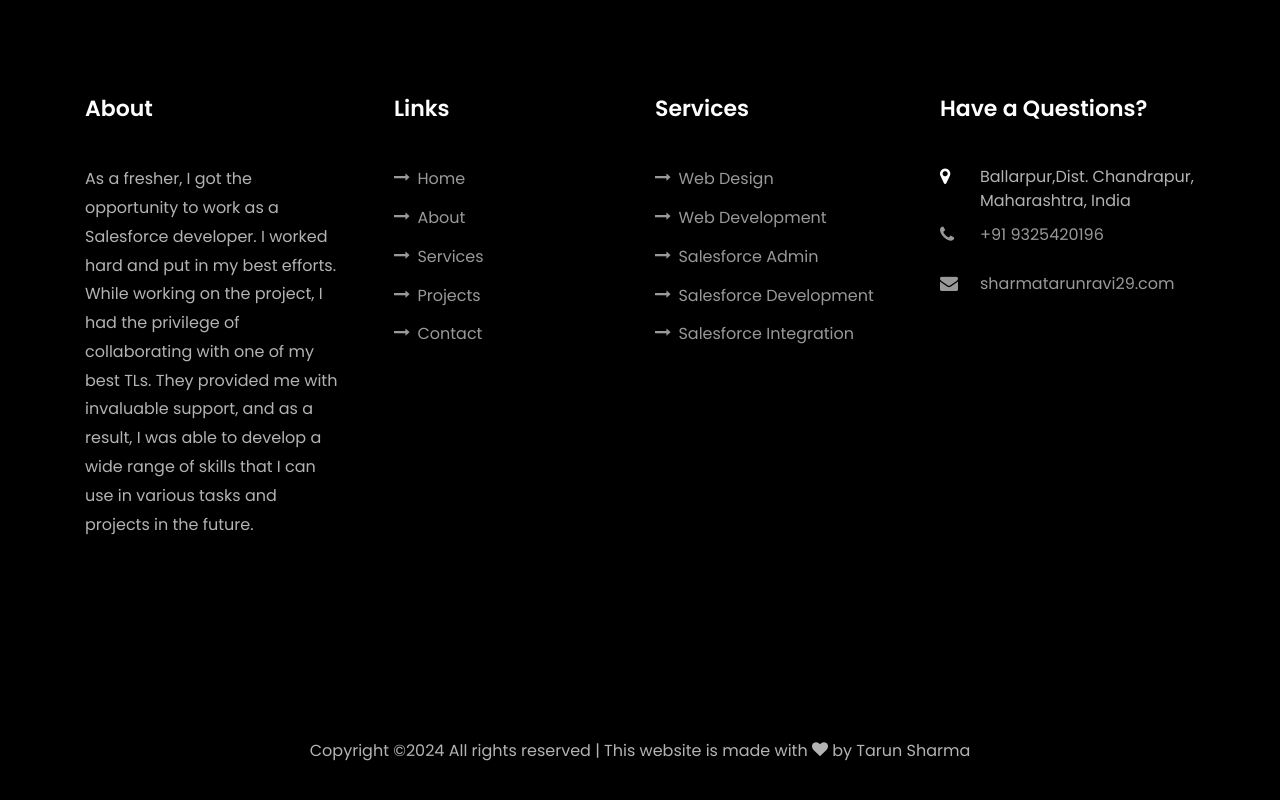
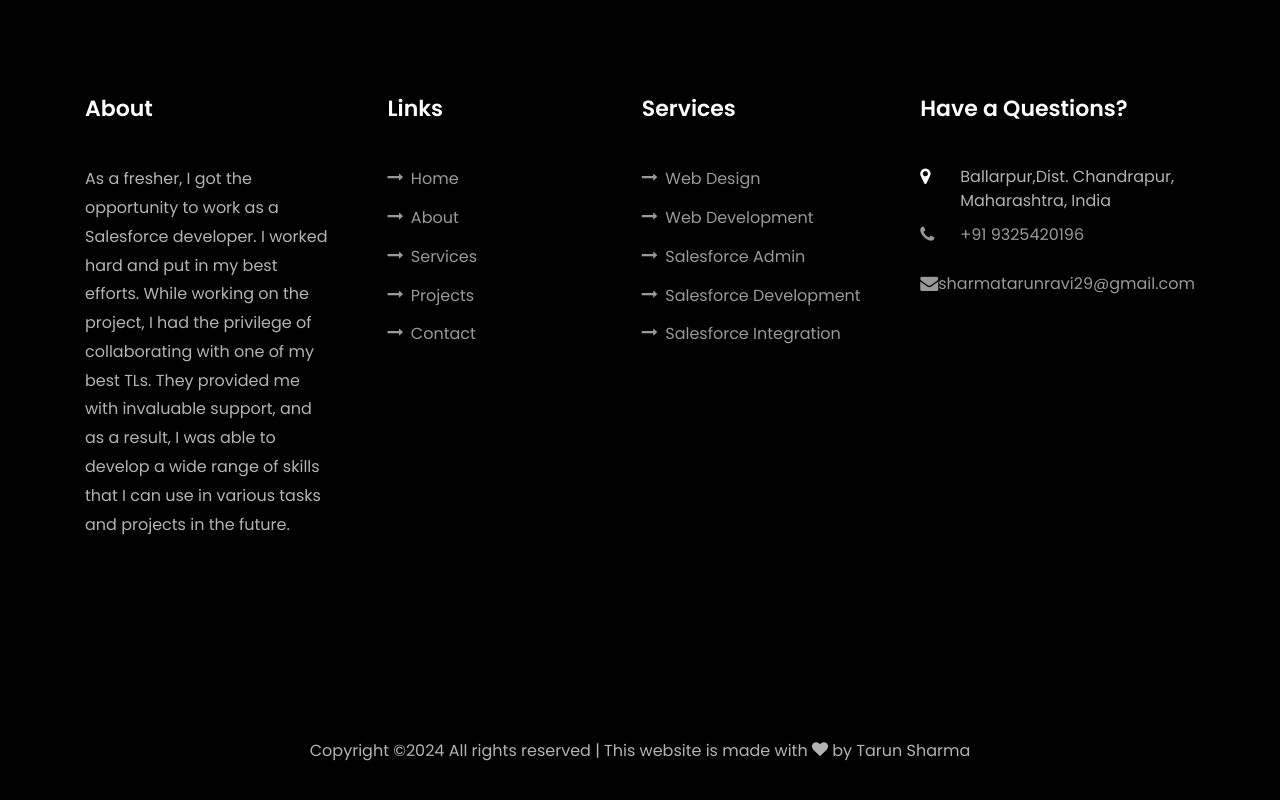
Before and after one commit to sharmatarun32/portfolio, a website: page index.html in a window 1280 px wide. Shown: the part 6697-7497 px from the top of the page. Drawn offline with Linux system fonts and the light colour scheme; files whose address does not match are found by name.

Commit message:
index.html

```diff
--- a/index.html
+++ b/index.html
@@ -770,7 +770,7 @@
 	              <ul>
 	                <li><span class="icon icon-map-marker"></span><span class="text">Ballarpur,Dist. Chandrapur, Maharashtra, India</span></li>
 	                <li><a href="single.html"><span class="icon icon-phone"></span><span class="text">+91 9325420196</span></a></li>
-	                <li><a href="single.html"><span class="icon icon-envelope"></span><span class="text">sharmatarunravi29.com</span></a></li>
+	                <li><a href="single.html"><span class="icon icon-envelope"></span><span class="text">sharmatarunravi29@gmail.com</span></a></li>
 	              </ul>
 	            </div>
             </div>
```
